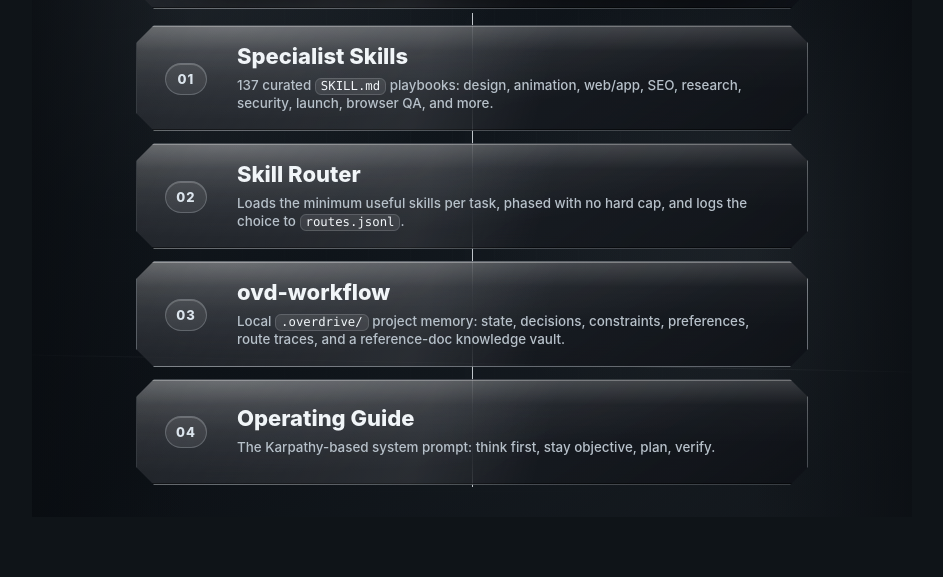
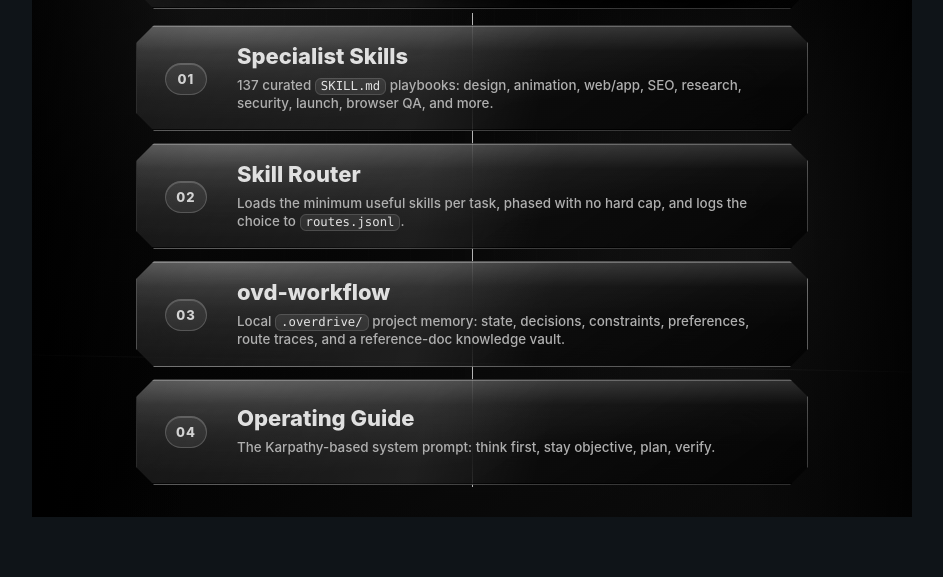
Before and after one commit to radustefandumitru/overdrive, a website: page assets/overdrive-architecture-diagram.html in a window 1280 px wide. Shown: the part 223-800 px from the top of the page, without its empty margins (168-1111 px from the left). Drawn offline with Linux system fonts and the light colour scheme.

Commit message:
Neutralize README diagram color grade

```diff
--- a/assets/overdrive-architecture-diagram.html
+++ b/assets/overdrive-architecture-diagram.html
@@ -33,6 +33,7 @@
     }
 
     .canvas {
+      filter: grayscale(1) contrast(1.12) brightness(0.88);
       position: relative;
       overflow: hidden;
       background:
```
Also changed, not shown: assets/overdrive-flow-diagram.html (+1 -0 lines), assets/overdrive-system-diagram.html (+1 -0 lines), assets/overdrive-architecture-diagram.svg, assets/overdrive-architecture-diagram@2x.png, assets/overdrive-flow-diagram.svg, assets/overdrive-flow-diagram@2x.png, assets/overdrive-system-diagram.svg, 1 other file.
